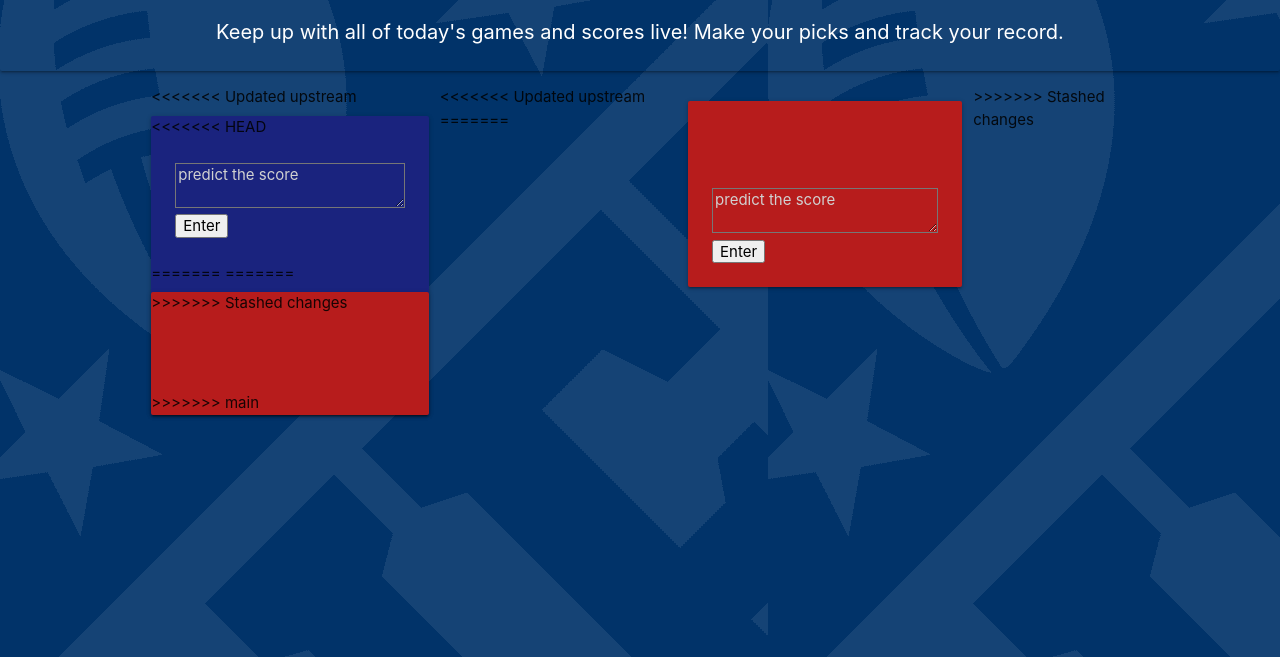
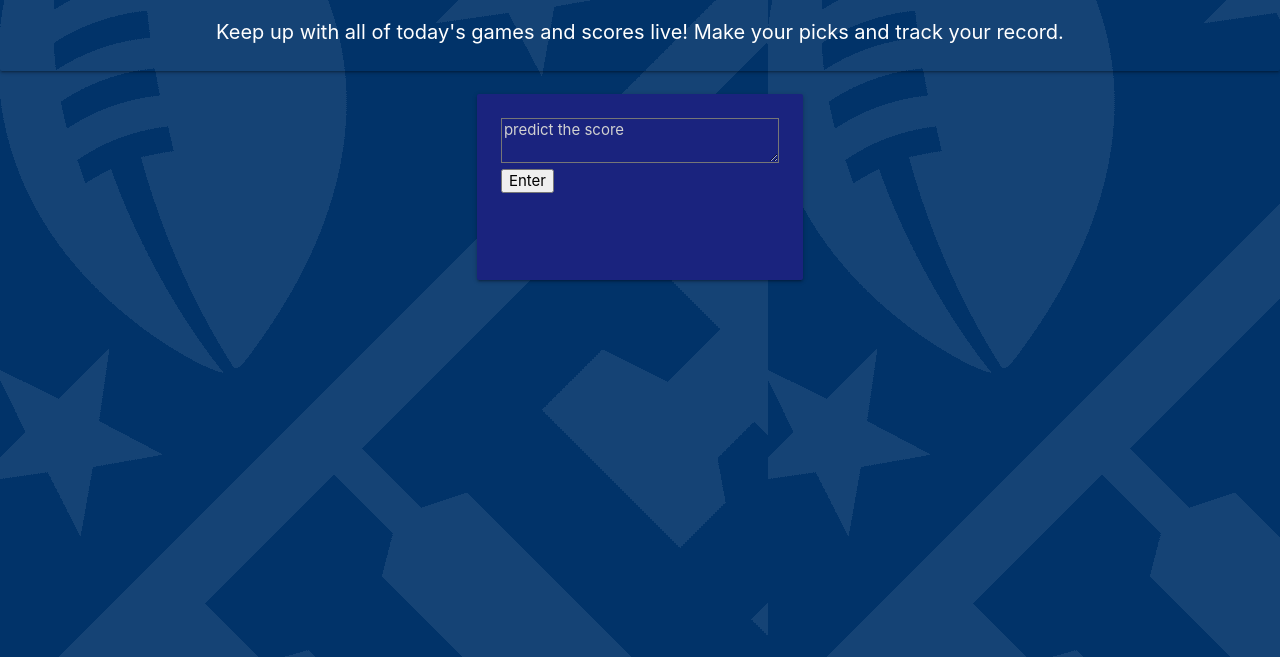
Before and after one commit to justinberg97/Foo, a plain HTML site: page index.html in a window 1280 px wide. Shown: the part 143-800 px from the top of the page. Drawn offline with nearby package versions, Linux system fonts and the light colour scheme; no server answers.

Commit message:
html
changed card color

```diff
--- a/index.html
+++ b/index.html
@@ -21,42 +21,19 @@
         </div>
         <div id="gamecard" class="row">
             <div class="col">
-<<<<<<< Updated upstream
               <div class="card indigo darken-4">
-<<<<<<< HEAD
                 <div id="scoreCard" class="card-content white-text">
                   <textarea id="text" class = "col-md-10 description" placeholder="predict the score"></textarea>
                   <button type="button">Enter</button>
                   <!-- <button id="button" class="btn saveBtn col-md-1"><i class="fas fa-save"></i></button> -->
                 </div>
-=======
-=======
-              <div class="card red darken-4">
->>>>>>> Stashed changes
                 <ul id="scoreCard" class="card-content white-text">
                     <li id="homeScore"></li>
                     <li id="awayScore"></li>
                 </ul>
->>>>>>> main
               </div>
             </div>
           </div>
-<<<<<<< Updated upstream
-=======
-          <div id="scorecard" class="row">
-            <div class="col">
-              <div class="card red darken-4">
-                <ul id="scoreCard" class="card-content white-text">
-                </ul>
-                <div id="scoreCard" class="card-content white-text">
-                    <textarea id="text" class = "col-md-10 description" placeholder="predict the score"></textarea>
-                    <button type="button">Enter</button>
-                    <!-- <button id="button" class="btn saveBtn col-md-1"><i class="fas fa-save"></i></button> -->
-                  </div>
-              </div>
-            </div>
-          </div>
->>>>>>> Stashed changes
     <script src="https://code.jquery.com/jquery-3.6.1.min.js" integrity="sha256-o88AwQnZB+VDvE9tvIXrMQaPlFFSUTR+nldQm1LuPXQ=" crossorigin="anonymous"></script>
     <script src="https://cdnjs.cloudflare.com/ajax/libs/materialize/1.0.0/js/materialize.min.js"></script>
     <script src="./script.js"></script>
```
